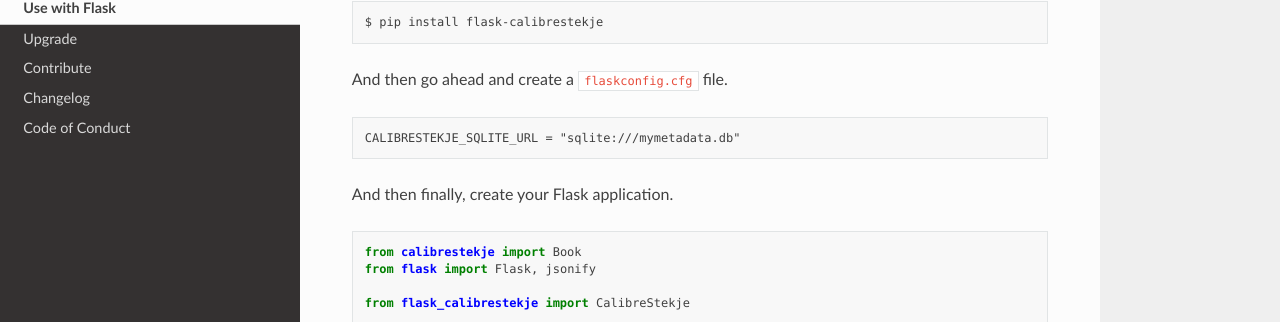
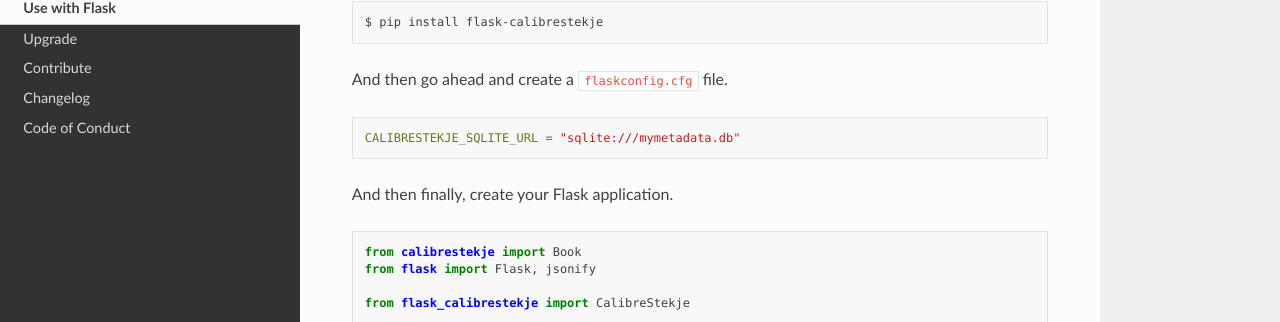
Before and after one commit to decentral1se/calibrestekje, a Sphinx documentation site: the page built from docs/source/flask.rst, in a window 1280 px wide. Shown: the part 231-553 px from the top of the page. Built offline with Sphinx 7.4.7 and the Read the Docs theme 2.0.0, drawn with Linux system fonts in a browser that asks for light colours.

Commit message:
Fix pygments selector

```diff
--- a/docs/source/flask.rst
+++ b/docs/source/flask.rst
@@ -16,7 +16,7 @@
 
 And then go ahead and create a ``flaskconfig.cfg`` file.
 
-.. code-block:: config
+.. code-block:: cfg
 
     CALIBRESTEKJE_SQLITE_URL = "sqlite:///mymetadata.db"
 
```
